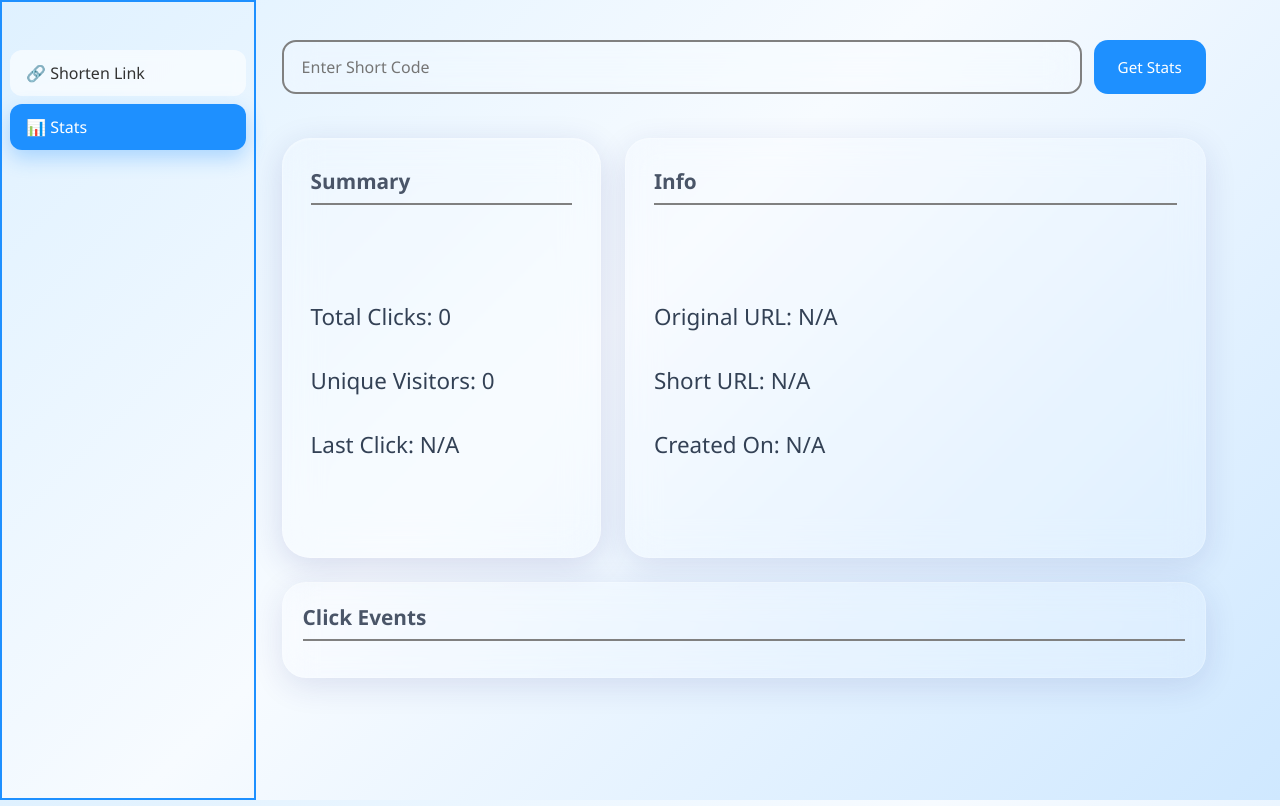
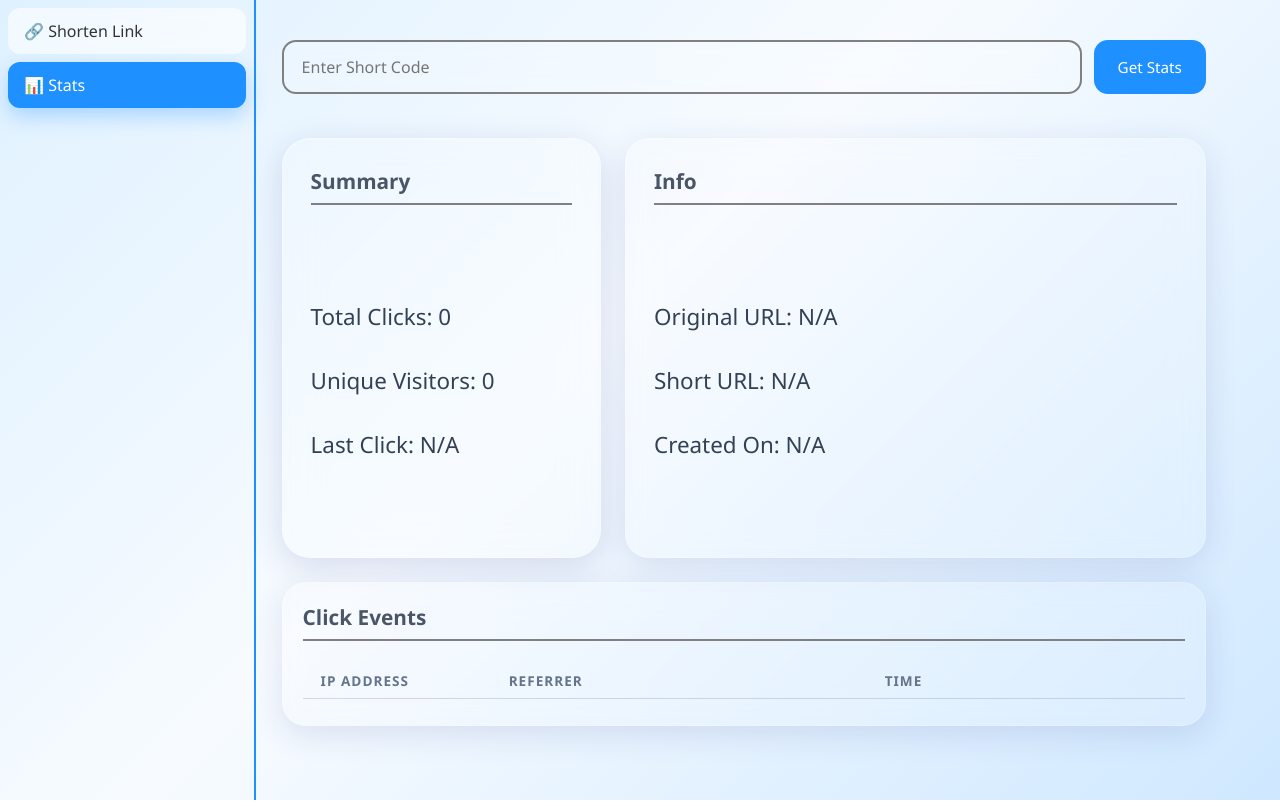
Before and after one commit to FireStorm8142/URL-Shortener, a React (Create React App) app in the folder urlshortener/: page / in a window 1280 px wide. Both pictures are taken after a click on the element "📊 Stats". Built offline with nearby package versions, Linux system fonts and the light colour scheme.

Commit message:
Fixed Encode Edge Case Bug

```diff
--- a/urlshortener/src/App.css
+++ b/urlshortener/src/App.css
@@ -18,7 +18,10 @@ body {
   flex: 0 0 20%;
   min-width: 180px;
   max-width: 280px;
-  border: #1e90ff solid 2px;
+  height: 100vh;
+  position: sticky;
+  top: 0;
+  border-right: #1e90ff solid 2px;
 }
 
 .sidebar-item{
@@ -48,14 +51,6 @@ body {
   background: #1e90ff;
 	color: white;
 	box-shadow: 0 8px 20px rgba(30, 144, 255, 0.3);
-}
-
-#block{
-  height: 5%;
-}
-
-.sidebar-content{
-  height: 95%;
 }
 
 .container {
@@ -300,6 +295,20 @@ body {
   padding-bottom: 8px;
 }
 
+.stats-header{
+  display: grid;
+  grid-template-columns: 1fr 2fr 1.5fr;
+  align-items: center;
+  padding: 0 18px 8px 18px;
+  margin-bottom: 6px;
+  color: #64748b;
+  font-size: 0.85rem;
+  font-weight: 600;
+  text-transform: uppercase;
+  letter-spacing: 1px;
+  border-bottom: 1px solid rgba(100, 116, 139, 0.25);
+}
+
 .stat-row {
   display: grid;
   grid-template-columns: 1fr 2fr 1.5fr;
--- a/urlshortener/src/App.js
+++ b/urlshortener/src/App.js
@@ -91,6 +91,11 @@ function Stats({ statsCode, shortUrl, setStatsCode, statsData, handleStats }) {
 				</div>
 				<div className='stats'>
 					<div id = 'stats-header'>Click Events</div>
+					<div className="stats-header">
+						<span>IP Address</span>
+						<span>Referrer</span>
+						<span>Time</span>
+					</div>
 					{statsData?.events?.map((event, index) => (
 					<div className='stat-row' key={index}>
 						<span className='ip'>{event.ip}</span>
@@ -113,6 +118,7 @@ function App() {
 	const [statsData, setStatsData] = useState("");
 
 	const handleSubmit = async () => {
+		try {
 			const res = await fetch("http://127.0.0.1:8000/shorten", {
 			method: "POST",
 			headers: {
@@ -125,6 +131,9 @@ function App() {
 			});
 			const data = await res.json();
 			setShortUrl(`http://127.0.0.1:8000/${data.short}`)
+		} catch (error) {
+
+		}
 	};
 
 	const handleStats = (code) => async () => {
```
Also changed, not shown: 1 other file (tests, documents, lock files or other folders). Lines whose indentation alone changed are shown as unchanged.
